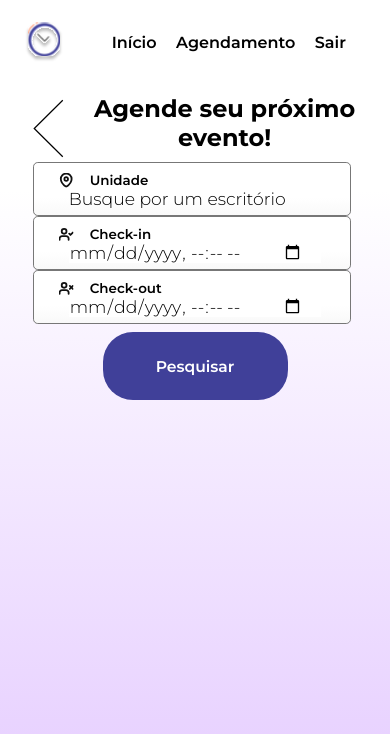
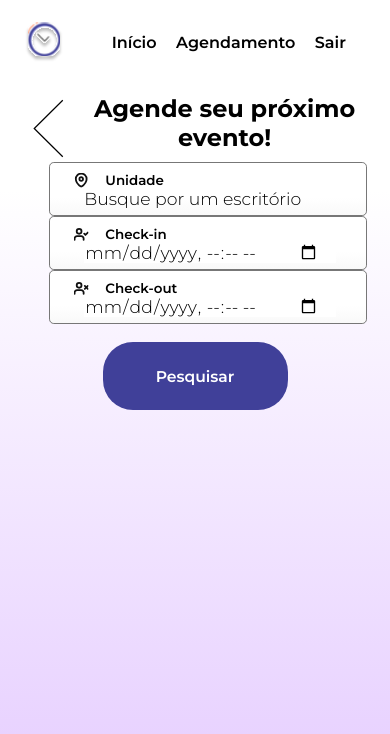
Before and after one commit to FuentesRichard/squad-31, a React (Create React App) app in the folder PoC/Frontend/: page /agendamento in a window 390 px wide. Shown: the top 734 px of the page. Built offline with nearby package versions, Linux system fonts and the light colour scheme.

Commit message:
Ajustes-responsividade: pagina Agendamento

```diff
--- a/PoC/Frontend/src/pages/Agendamento.tsx
+++ b/PoC/Frontend/src/pages/Agendamento.tsx
@@ -64,7 +64,7 @@ export function Agendamento() {
 
       </header>
 
-      <main id="main" style={background}>
+      <main id="main">
 
         <form>
           <img id="vector_7" src={Vector_7} alt="Vector para esquerda" />
--- a/PoC/Frontend/src/styles/Agendamento.scss
+++ b/PoC/Frontend/src/styles/Agendamento.scss
@@ -36,6 +36,7 @@
  }
 
   main {
+    background-image: url("../images/Online_friends_pana.svg");
     grid-row-start: 2;
     width: 100vw;
     height: 90vh;
@@ -49,6 +50,7 @@
     @media (max-width: 700px){
       height: 100vh;
       width: 100vw;
+      background-image: none;
     }
   }
 
@@ -371,14 +373,14 @@
       button {
         margin-left: auto;
         margin-right: auto;
-        margin-top: 180px;
+        margin-top: 190px;
         font-size: 3vw;
         width: 40%;
         height: 8vh;
       }
     }
 
-    @media (max-width: 500px) {
+    @media (max-width: 600px) {
       > img {
         margin-top: 5px;
         margin-right: 5px;
@@ -387,7 +389,7 @@
 
       .div-input {
         font-size: 1.2rem;
-        margin-left: 6vw;
+        margin-left: 18vw;
       }
 
       button {
@@ -396,5 +398,17 @@
         height: 8vh;
       }
     }
+
+    @media (max-width: 500px) {
+      .div-input {
+        margin-left: 15vw;
+      }
+    }
+
+    @media (max-width: 450px) {
+      .div-input {
+        margin-left: 10vw;
+      }
+    }
   }
 }
--- a/PoC/Frontend/src/styles/Login.scss
+++ b/PoC/Frontend/src/styles/Login.scss
@@ -74,6 +74,10 @@
         #recuperarSenha {
             font-size: 1.3vw;
             text-align: center;
+
+            a {
+                text-decoration: none;
+            }
         }
 
         @media (max-width: 800px){
```
